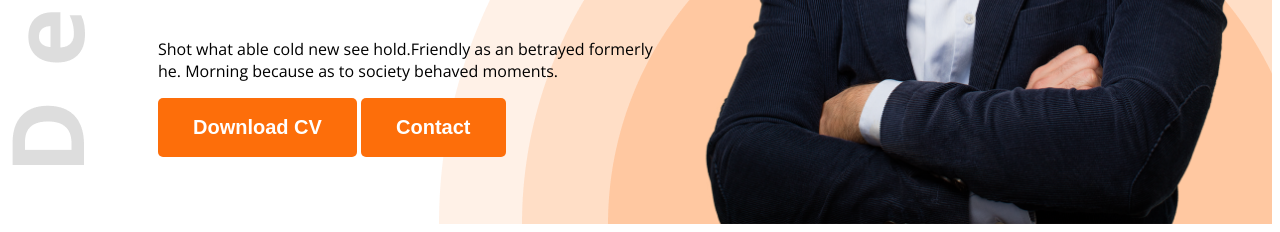
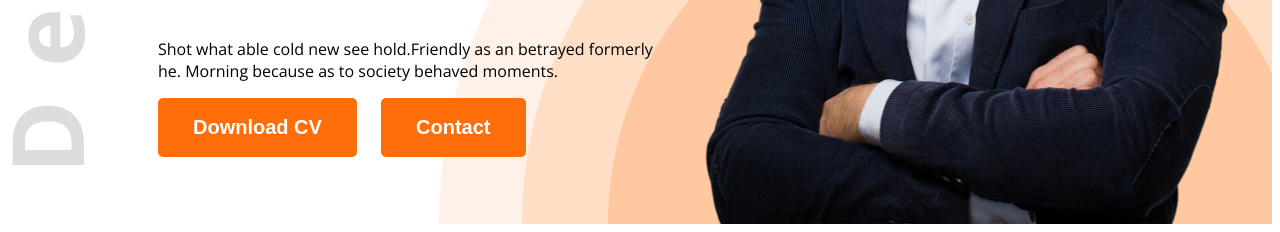
Before and after one commit to nasir4138/web-dev-portfolio, a plain HTML site: page index.html in a window 1280 px wide. Shown: the part 606-838 px from the top of the page. Drawn offline with nearby package versions, Linux system fonts and the light colour scheme.

Commit message:
second commit

```diff
--- a/index.html
+++ b/index.html
@@ -28,7 +28,7 @@
                     Shot what able cold new see hold.Friendly as an betrayed formerly he. Morning because as to society behaved moments.
                 </p>
                 <button class="button-primary">Download CV</button>
-                <button class="button-primary">Contact</button>
+                <button class="button-primary contact-button">Contact</button>
 
             </div>
             <img class="banner-profile-pic" src="images/hardy.png" alt="">
--- a/style.css
+++ b/style.css
@@ -51,6 +51,10 @@ nav  a{
     padding: 18px 35px;
     border-radius: 5px;
     border: none;
+
+}
+.contact-button{
+    margin-left: 20px;
 }
 .banner{
     display: flex;
```
